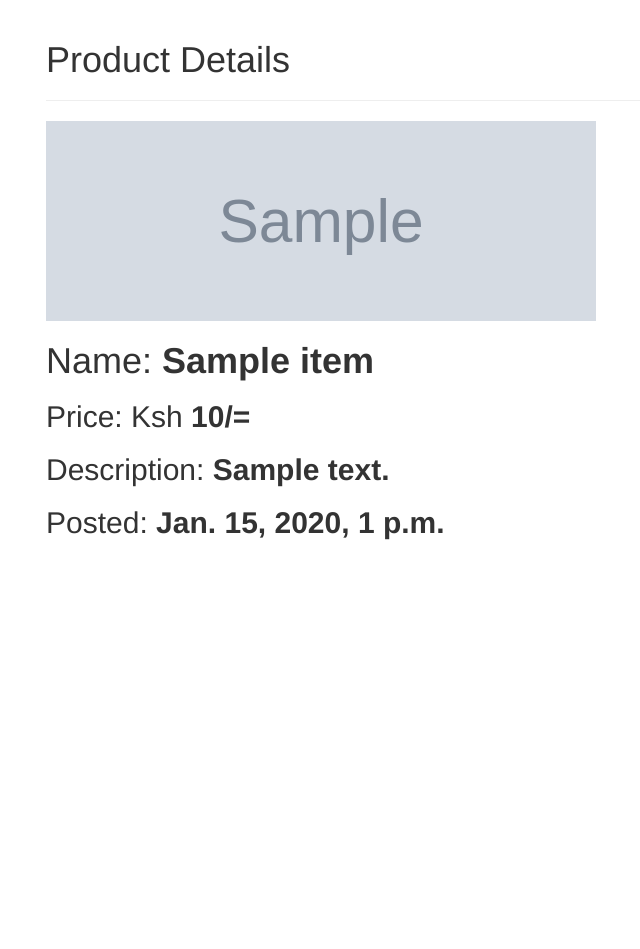
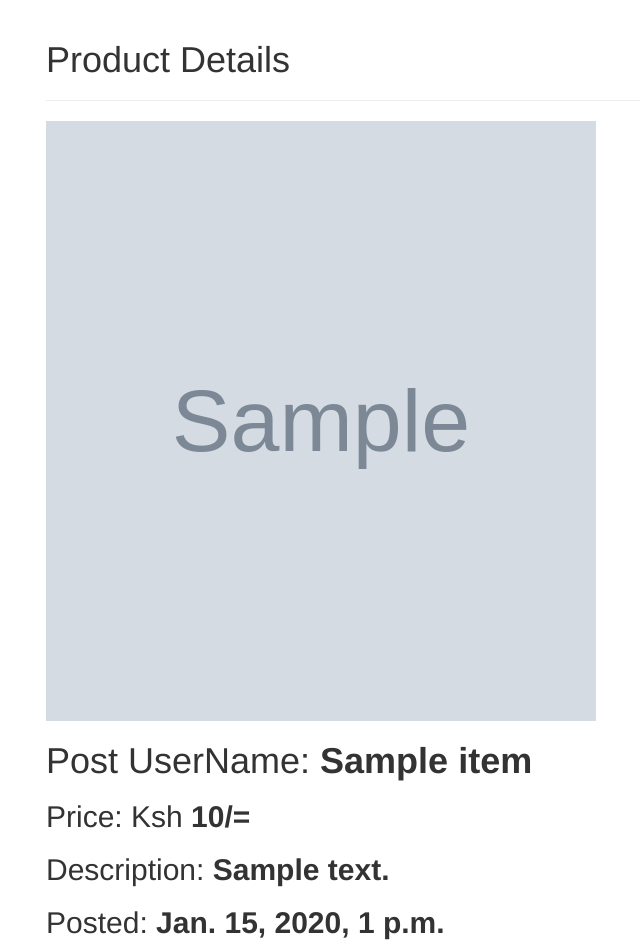
Before and after one commit to vincentmuya/ecommerce, a Django app: page /item/1/ in a window 1280 px wide. Shown: the part 70-1019 px from the top of the page, without its empty margins (219-859 px from the left). Before the commit the page ends 610 px from the top, so only its background shows below. Run offline with Django 3.2, Linux system fonts and the light colour scheme; tables that the repository leaves empty hold one stand-in row (values such as "Sample post"); grey boxes marked "Sample" are stand-in pictures; some libraries are stand-ins or nearby versions; some web fonts are replaced.

Commit message:
modifired item template

```diff
--- a/project/app/templates/item_details.html
+++ b/project/app/templates/item_details.html
@@ -23,7 +23,7 @@
 <div class="card" style="width: 55rem;">
 <img class="img-details" src="{{ item.item_image.url}}" alt="Card image cap">
   <div class="card-body">
-    <h1 class="card-title">Name: <strong>{{item.item_name}}</strong></h1>
+    <h1 class="card-title">Post UserName: <strong>{{item.item_name}}</strong></h1>
     <h2 class="card-text">Price: Ksh <strong>{{item.item_price}}/=</strong></h2>
     <h2 class="card-text">Description: <strong>{{item.item_description}}</strong></h2>
     <h2 class="card-text">Posted: <strong>{{item.created_date}}</strong></h2>
@@ -40,7 +40,7 @@
 <style media="screen">
 .img-details{
   width: 100%;
-  height: 200px;
+  height: 600px;
 }
 </style>
   {%endblock%}
```
